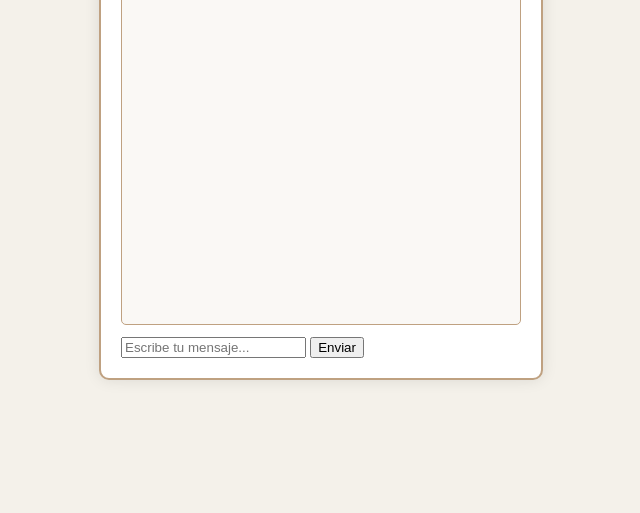
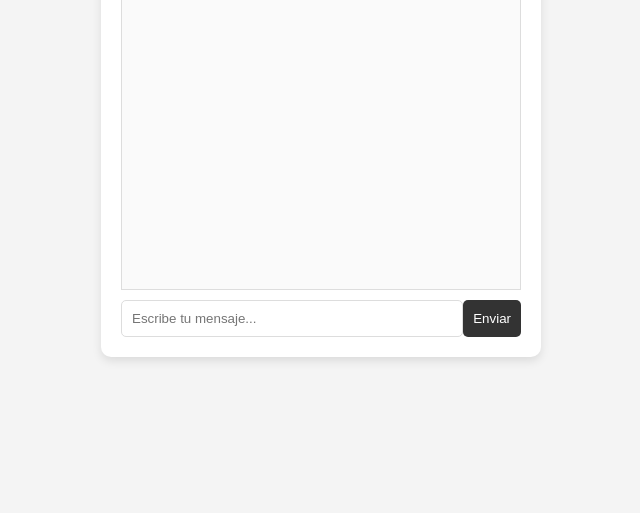
Before and after one commit to FullFran/chatbot-RAG, a plain HTML site: page docs/index.html in a window 1280 px wide. Shown: the part 287-800 px from the top of the page, without its empty margins (319-959 px from the left). Drawn offline with Linux system fonts and the light colour scheme.

Commit message:
Update styles.css

```diff
--- a/docs/styles.css
+++ b/docs/styles.css
@@ -1,60 +1,61 @@
-/* Estilos generales */
 body {
-    font-family: 'Georgia', serif;
-    background-color: #F4F1EA;
+    font-family: Arial, sans-serif;
+    background-color: #f4f4f4;
+    margin: 0;
+    padding: 0;
     display: flex;
     justify-content: center;
     align-items: center;
     height: 100vh;
-    margin: 0;
 }
 
-/* Contenedor del chat */
 .chat-container {
     width: 400px;
-    background: #FFFFFF;
+    background: white;
     padding: 20px;
     border-radius: 10px;
-    box-shadow: 0px 0px 15px rgba(0, 0, 0, 0.1);
-    display: flex;
-    flex-direction: column;
-    border: 2px solid #BFA181;
+    box-shadow: 0px 4px 10px rgba(0, 0, 0, 0.1);
 }
 
-/* Título */
-h2 {
-    text-align: center;
-    color: #5A4A42;
+#chat-box {
+    height: 300px;
+    overflow-y: auto;
+    border: 1px solid #ddd;
+    padding: 10px;
+    margin-bottom: 10px;
+    background-color: #fafafa;
 }
 
-/* Caja de mensajes */
-#chat-box {
-    height: 350px;
-    overflow-y: auto;
-    border: 1px solid #BFA181;
-    padding: 10px;
-    margin-bottom: 10px;
-    background: #FAF8F5;
-    border-radius: 5px;
-    display: flex;
-    flex-direction: column;
-}
-
-/* Mensajes */
 .message {
     margin-bottom: 10px;
-    padding: 8px;
-    border-radius: 5px;
-    max-width: 80%;
 }
 
 .user {
-    align-self: flex-end;
-    background: #BFA181;
-    color: white;
     text-align: right;
+    color: blue;
 }
 
 .bot {
-    align-self: flex-start;
-    background: #EAE3D2;
+    text-align: left;
+    color: green;
+}
+
+form {
+    display: flex;
+}
+
+input {
+    flex: 1;
+    padding: 10px;
+    border: 1px solid #ddd;
+    border-radius: 5px;
+}
+
+button {
+    padding: 10px;
+    background: #333;
+    color: white;
+    border: none;
+    cursor: pointer;
+    border-radius: 5px;
+}
```
